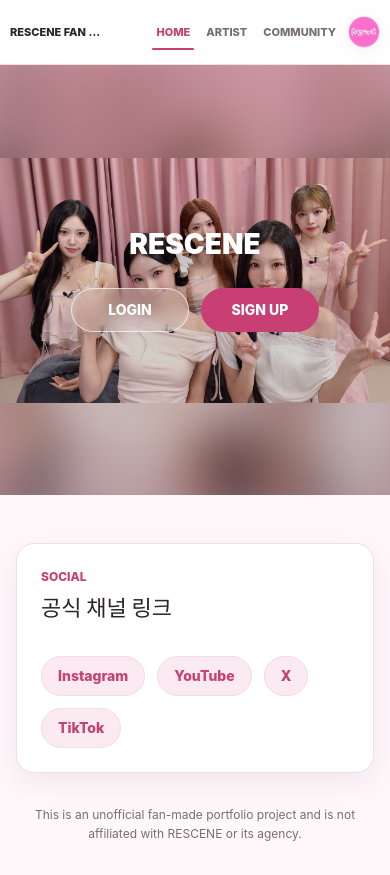
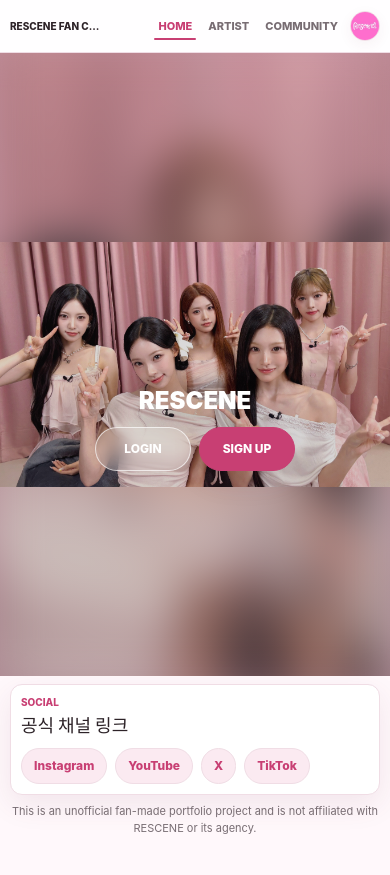
Before and after one commit to jinwoo0111/KTB4_woo_Week10, a React (Vite) app: page / in a window 390 px wide. After the commit the page ends 844 px from the top, so only its background shows below. Built offline with nearby package versions, Linux system fonts and the light colour scheme; no server answers.

Commit message:
Home page 이미지 크기, 컴포넌트 크기 조절

```diff
--- a/src/components/common/global-header.css
+++ b/src/components/common/global-header.css
@@ -1,28 +1,31 @@
 .global-header {
+  --global-header-height: clamp(52px, 4.5vw, 64px);
+  --global-header-control-size: clamp(30px, 2.5vw, 36px);
+
   width: 100%;
-  min-height: 76px;
+  min-height: var(--global-header-height);
   display: flex;
   align-items: center;
   justify-content: center;
-  padding: 0 var(--space-4);
+  padding: 0 clamp(10px, 1.1vw, var(--space-4));
   border-bottom: 1px solid var(--color-border);
   background-color: rgba(255, 255, 255, 0.92);
 }
 
 .global-header__inner {
   width: min(100%, var(--content-width));
-  min-height: 76px;
+  min-height: var(--global-header-height);
   display: grid;
-  grid-template-columns: minmax(0, 1fr) auto 40px;
+  grid-template-columns: minmax(0, 1fr) auto var(--global-header-control-size);
   align-items: center;
-  gap: var(--space-6);
+  gap: clamp(6px, 1.25vw, 18px);
 }
 
 .global-header__logo {
   min-width: 0;
   overflow: hidden;
   color: var(--color-text);
-  font-size: 18px;
+  font-size: clamp(10px, 1.1vw, 16px);
   font-weight: 800;
   text-overflow: ellipsis;
   white-space: nowrap;
@@ -37,7 +40,7 @@
 
 .global-header__nav-link {
   position: relative;
-  min-height: 44px;
+  min-height: clamp(36px, 2.8vw, 40px);
   display: inline-flex;
   align-items: center;
   padding: 0 var(--space-1);
@@ -63,8 +66,8 @@
 }
 
 .global-header__auth-state {
-  width: 40px;
-  height: 40px;
+  width: var(--global-header-control-size);
+  height: var(--global-header-control-size);
   display: grid;
   place-items: center;
   padding: 0;
@@ -75,8 +78,8 @@
 }
 
 .global-header__auth-spinner {
-  width: 18px;
-  height: 18px;
+  width: clamp(14px, 1.25vw, 18px);
+  height: clamp(14px, 1.25vw, 18px);
   border: 2px solid var(--color-accent);
   border-top-color: var(--color-primary);
   border-radius: var(--radius-round);
@@ -85,7 +88,7 @@
 
 .global-header__auth-state--error {
   color: var(--color-danger);
-  font-size: 18px;
+  font-size: clamp(14px, 1.25vw, 18px);
   font-weight: 900;
 }
 
@@ -113,36 +116,25 @@
 }
 
 @media (max-width: 520px) {
-  .global-header {
-    min-height: 64px;
-    padding: 0 10px;
-  }
-
   .global-header__inner {
-    min-height: 64px;
-    grid-template-columns: minmax(76px, 1fr) auto 32px;
+    grid-template-columns:
+      minmax(76px, 1fr)
+      auto
+      var(--global-header-control-size);
     gap: var(--space-2);
   }
 
   .global-header__logo {
     max-width: 96px;
-    font-size: 11px;
-  }
-
-  .global-header__auth-state {
-    width: 32px;
-    height: 32px;
-  }
-
-  .global-header__auth-spinner {
-    width: 14px;
-    height: 14px;
   }
 }
 
 @media (max-width: 360px) {
   .global-header__inner {
-    grid-template-columns: minmax(68px, 1fr) auto 32px;
+    grid-template-columns:
+      minmax(68px, 1fr)
+      auto
+      var(--global-header-control-size);
     gap: var(--space-1);
   }
 
--- a/src/components/common/header-profile-button.css
+++ b/src/components/common/header-profile-button.css
@@ -1,6 +1,6 @@
 .header-profile-button {
-  width: 40px;
-  height: 40px;
+  width: var(--global-header-control-size, 40px);
+  height: var(--global-header-control-size, 40px);
   display: block;
   border: 1px solid var(--color-border);
   border-radius: var(--radius-round);
@@ -13,10 +13,3 @@
   border-color: var(--color-accent);
   box-shadow: var(--shadow-medium);
 }
-
-@media (max-width: 520px) {
-  .header-profile-button {
-    width: 32px;
-    height: 32px;
-  }
-}
--- a/src/pages/home-page.css
+++ b/src/pages/home-page.css
@@ -1,11 +1,15 @@
 .home-page {
   width: 100%;
-  padding-bottom: var(--space-8);
+  min-height: 0;
+  flex: 1;
+  display: grid;
+  grid-template-rows: minmax(320px, 1fr) auto auto;
+  padding-bottom: clamp(6px, 1vw, var(--space-3));
 }
 
 .home-page__hero {
   position: relative;
-  height: clamp(680px, 61vw, 860px);
+  min-height: 320px;
   display: flex;
   align-items: flex-start;
   justify-content: center;
@@ -38,8 +42,14 @@
 }
 
 .home-page__hero-content {
+  position: absolute;
+  right: 0;
+  bottom: calc(
+    50% - min(50%, 31.4vw) + clamp(var(--space-4), 2.5vw, 36px)
+  );
+  left: 0;
   width: min(680px, calc(100% - var(--space-8)));
-  padding-top: clamp(440px, 39vw, 560px);
+  margin: 0 auto;
   display: flex;
   flex-direction: column;
   align-items: center;
@@ -49,7 +59,7 @@
 
 .home-page__hero-title {
   color: #ffffff;
-  font-size: 40px;
+  font-size: clamp(24px, 2.8vw, 40px);
   font-weight: 900;
   line-height: 1.1;
   overflow-wrap: anywhere;
@@ -57,24 +67,24 @@
 }
 
 .home-page__hero-actions {
-  margin-top: 28px;
+  margin-top: clamp(var(--space-3), 2vw, 28px);
   display: flex;
   flex-wrap: wrap;
   justify-content: center;
-  gap: var(--space-3);
+  gap: clamp(var(--space-2), 1vw, var(--space-3));
 }
 
 .home-page__primary-link,
 .home-page__secondary-link {
-  min-width: 118px;
+  min-width: clamp(96px, 8.2vw, 118px);
   min-height: 44px;
-  padding: 0 var(--space-6);
+  padding: 0 clamp(var(--space-4), 1.7vw, var(--space-6));
   border-radius: var(--radius-round);
   display: inline-flex;
   align-items: center;
   justify-content: center;
   color: #ffffff;
-  font-size: 14px;
+  font-size: clamp(12px, 1vw, 14px);
   font-weight: 800;
 }
 
@@ -103,38 +113,41 @@
 
 .home-page__auth-check {
   min-height: 44px;
-  margin-top: 28px;
+  margin-top: clamp(var(--space-3), 2vw, 28px);
   display: flex;
   align-items: center;
-  font-size: 13px;
+  font-size: clamp(12px, 0.9vw, 13px);
   font-weight: 700;
   text-shadow: 0 4px 14px rgba(45, 35, 40, 0.4);
 }
 
 .home-page__social-section {
-  width: min(calc(100% - var(--space-8)), var(--content-width));
-  margin: var(--space-12) auto 0;
-  padding: var(--space-8);
+  width: min(
+    calc(100% - clamp(var(--space-5), 4vw, var(--space-8))),
+    var(--content-width)
+  );
+  margin: clamp(var(--space-2), 1vw, var(--space-3)) auto 0;
+  padding: clamp(10px, 1.2vw, var(--space-4));
   border: 1px solid var(--color-border);
-  border-radius: var(--radius-large);
+  border-radius: clamp(var(--radius-medium), 1.25vw, var(--radius-large));
   display: grid;
   grid-template-columns: minmax(0, 0.8fr) minmax(0, 1.2fr);
   align-items: center;
-  gap: var(--space-8);
+  gap: clamp(10px, 1.3vw, 18px);
   background-color: var(--color-surface);
   box-shadow: var(--shadow-medium);
 }
 
 .home-page__section-label {
   color: var(--color-primary);
-  font-size: 12px;
+  font-size: clamp(10px, 0.85vw, 12px);
   font-weight: 800;
 }
 
 .home-page__section-title {
-  margin-top: var(--space-2);
+  margin-top: clamp(var(--space-1), 0.6vw, var(--space-2));
   color: var(--color-text);
-  font-size: 26px;
+  font-size: clamp(18px, 1.8vw, 26px);
   font-weight: 800;
   line-height: 1.35;
 }
@@ -143,19 +156,19 @@
   display: flex;
   flex-wrap: wrap;
   align-items: center;
-  gap: var(--space-3);
+  gap: clamp(var(--space-2), 1vw, var(--space-3));
 }
 
 .home-page__social-link {
-  min-height: 40px;
-  padding: 0 var(--space-4);
+  min-height: clamp(36px, 3vw, 40px);
+  padding: 0 clamp(var(--space-3), 1.1vw, var(--space-4));
   border: 1px solid var(--color-border);
   border-radius: var(--radius-round);
   display: inline-flex;
   align-items: center;
   background-color: var(--color-primary-soft);
   color: var(--color-primary);
-  font-size: 14px;
+  font-size: clamp(12px, 1vw, 14px);
   font-weight: 800;
 }
 
@@ -167,43 +180,20 @@
 }
 
 .home-page__footer {
-  width: min(calc(100% - var(--space-8)), var(--content-width));
+  width: min(
+    calc(100% - clamp(var(--space-5), 4vw, var(--space-8))),
+    var(--content-width)
+  );
   margin: 0 auto;
-  padding-top: var(--space-8);
+  padding-top: clamp(var(--space-2), 1vw, var(--space-3));
   color: var(--color-text-muted);
-  font-size: 12px;
+  font-size: clamp(11px, 0.85vw, 12px);
   line-height: 1.6;
   text-align: center;
 }
 
 @media (max-width: 767px) {
-  .home-page__hero {
-    height: 430px;
-  }
-
-  .home-page__hero-content {
-    padding-top: 164px;
-  }
-
-  .home-page__hero-title {
-    font-size: 34px;
-  }
-
   .home-page__social-section {
     grid-template-columns: 1fr;
   }
 }
-
-@media (max-width: 520px) {
-  .home-page__hero-title {
-    font-size: 28px;
-  }
-
-  .home-page__social-section {
-    padding: var(--space-6);
-  }
-
-  .home-page__section-title {
-    font-size: 22px;
-  }
-}
```
